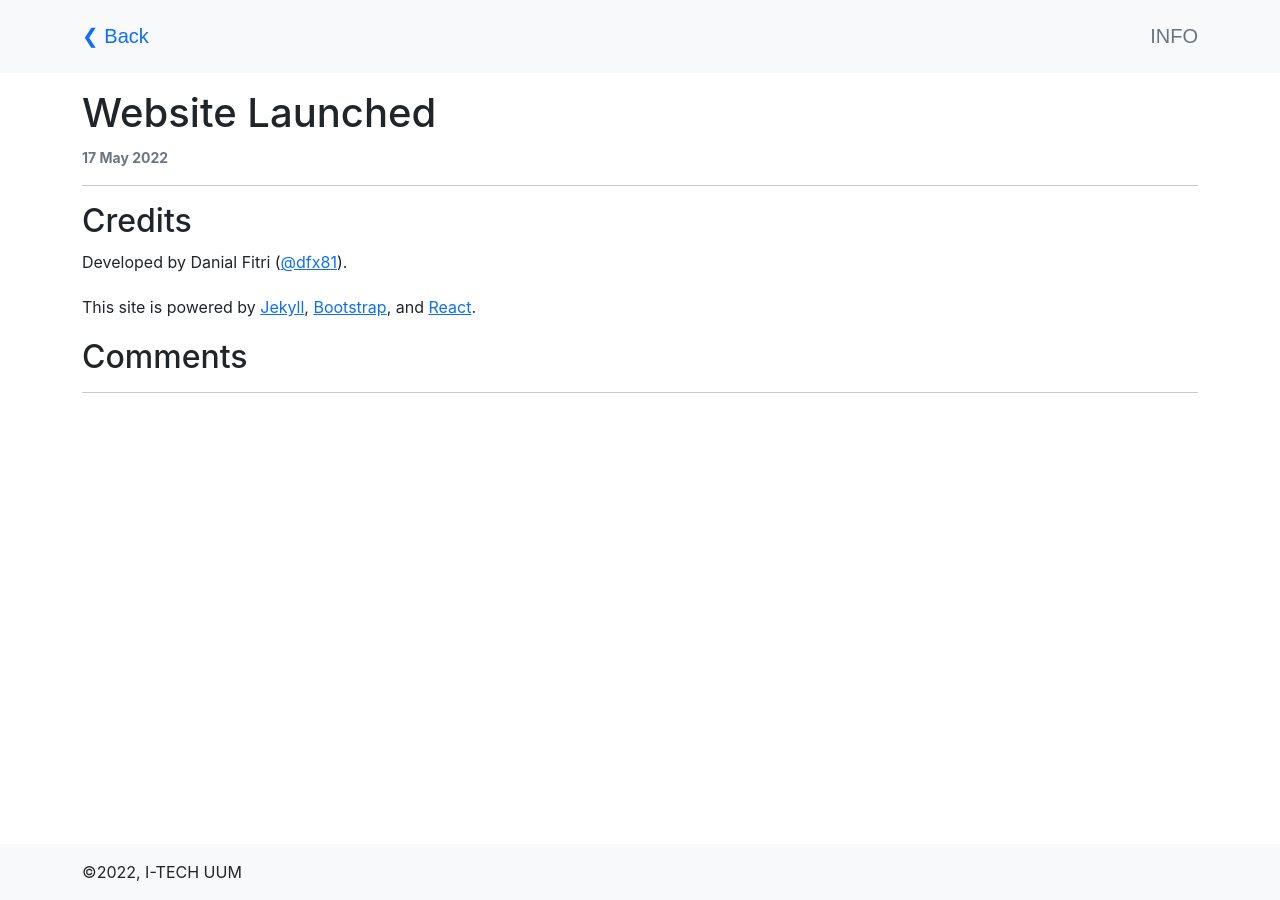
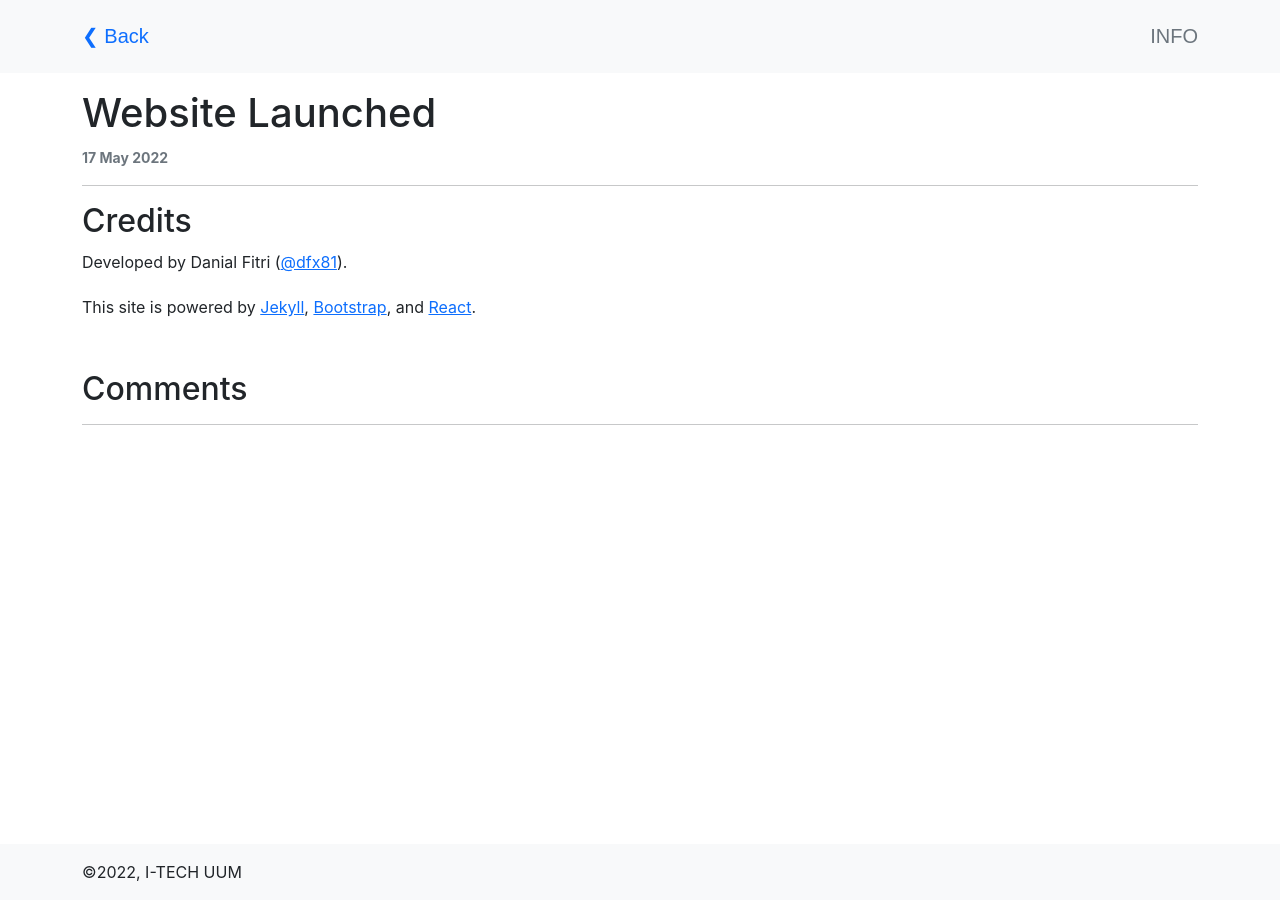
Before and after one commit to itech-uum/news, a Jekyll site: the page built from _posts/2022-05-17-website-launched.md, in a window 1280 px wide. Built offline with Jekyll 4.4.1, drawn with Linux system fonts in a browser that asks for light colours; comment, search, counter and statistics services are not loaded.

Commit message:
Update post.html

```diff
--- a/_layouts/post.html
+++ b/_layouts/post.html
@@ -24,7 +24,7 @@ layout: default
         {{ content }}
     </div>
 
-    <h2 class="mt-6">Comments</h2>
+    <h2 class="mt-5">Comments</h2>
     <hr class="mb-0" />
     <script src="https://utteranc.es/client.js"
         repo="itech-uum/news"
```
